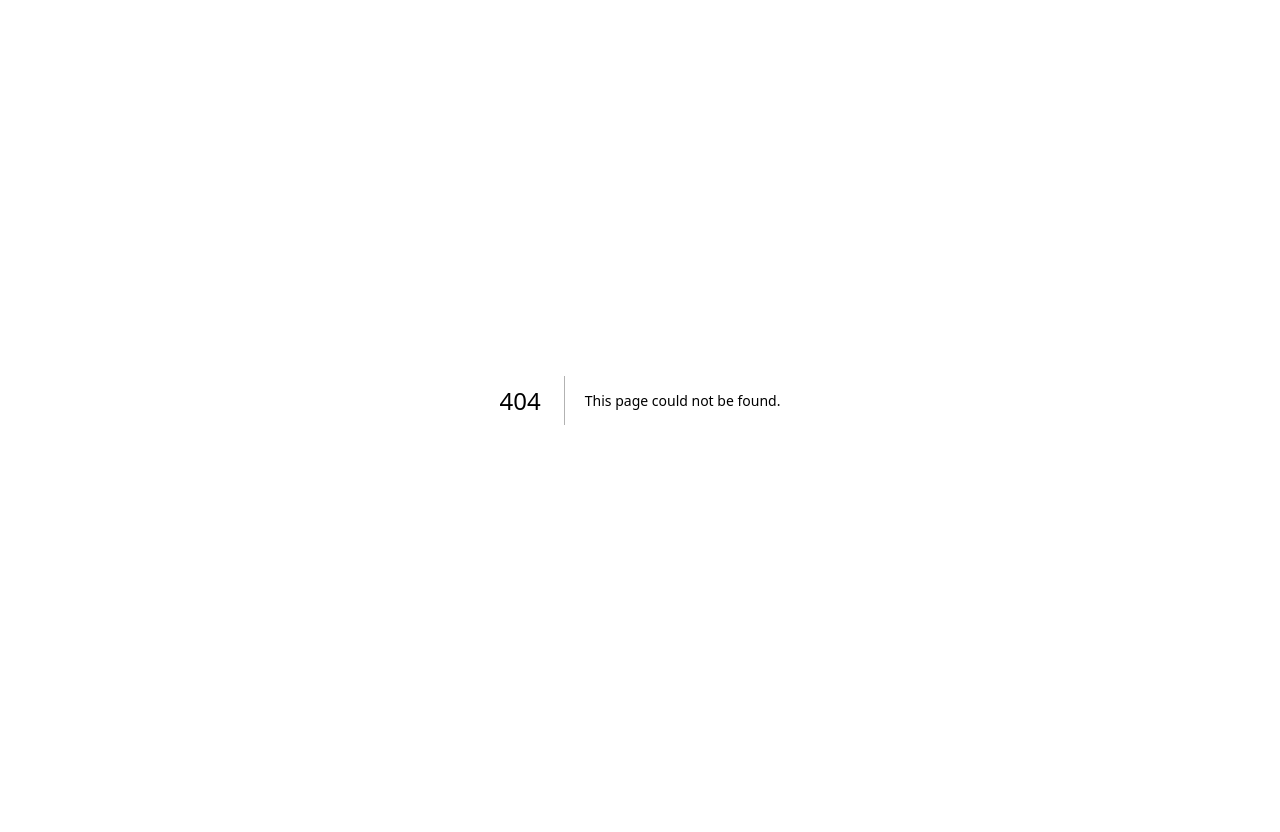
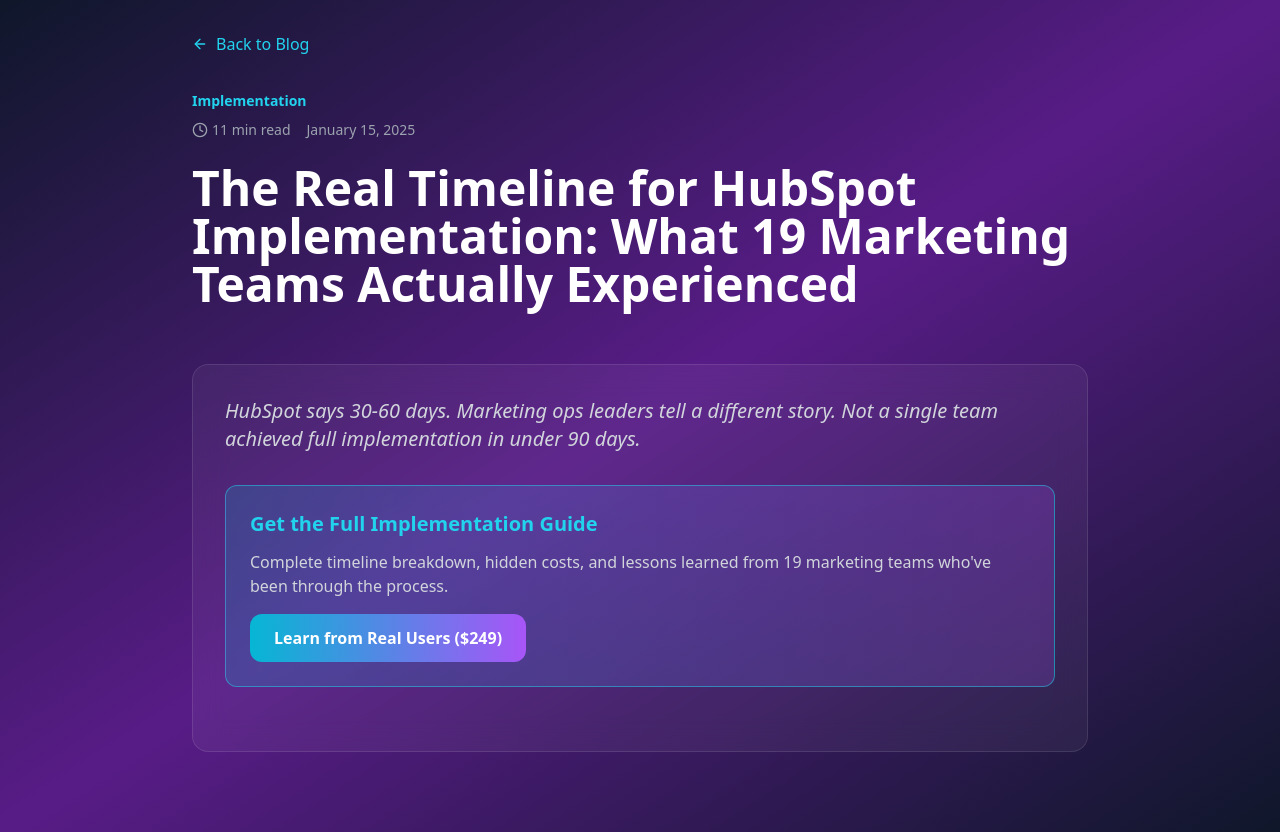
Before and after one commit to retalsnaheem/proofline-website, a Next.js app: page /blog/hubspot-implementation-timeline-reality in a window 1280 px wide. Before the commit this address had no page. Before the commit the page ends 800 px from the top, so only its background shows below. Built offline with nearby package versions, Linux system fonts and the light colour scheme.

Commit message:
Add complete blog system with 3 articles

```diff
--- /dev/null
+++ b/app/blog/first-blog/page.js
@@ -0,0 +1,79 @@
+'use client';
+import React from 'react';
+import { ArrowLeft, Clock, User } from 'lucide-react';
+import Link from 'next/link';
+
+const BlogPage = () => {
+  const articles = [
+    {
+      slug: 'gong-vs-chorus-revenue-io-sales-leaders',
+      title: 'Gong vs Chorus vs Revenue.io: What 23 Sales Leaders Actually Said',
+      excerpt: 'After 23 anonymous calls with revenue leaders, here\'s what they wish they\'d known before buying conversation intelligence platforms.',
+      readTime: '12 min read',
+      category: 'RevOps',
+      date: 'January 15, 2025',
+      featured: true
+    }
+  ];
+
+  return (
+    <div className="min-h-screen bg-gradient-to-br from-slate-900 via-purple-900 to-slate-900 text-white">
+      {/* Header */}
+      <header className="relative z-10 px-6 py-8">
+        <div className="max-w-4xl mx-auto">
+          <Link href="/" className="inline-flex items-center space-x-2 text-cyan-400 hover:text-cyan-300 transition-colors mb-8">
+            <ArrowLeft className="w-4 h-4" />
+            <span>Back to Proofline</span>
+          </Link>
+
+          <h1 className="text-4xl md:text-5xl font-bold mb-4">
+            <span className="bg-gradient-to-r from-cyan-400 to-purple-400 bg-clip-text text-transparent">
+              Real User Insights
+            </span>
+          </h1>
+          <p className="text-xl text-gray-300">Honest feedback from actual software users. No marketing fluff.</p>
+        </div>
+      </header>
+
+      {/* Articles Grid */}
+      <section className="relative z-10 px-6 pb-20">
+        <div className="max-w-4xl mx-auto">
+          <div className="grid gap-8">
+            {articles.map((article, index) => (
+              <article key={index} className="bg-white/10 backdrop-blur-lg border border-white/20 rounded-2xl p-8 hover:bg-white/20 transition-all duration-300">
+                <div className="flex items-center justify-between mb-4">
+                  <span className="text-sm text-cyan-400 font-semibold">{article.category}</span>
+                  <div className="flex items-center space-x-4 text-sm text-gray-400">
+                    <span className="flex items-center space-x-1">
+                      <Clock className="w-4 h-4" />
+                      <span>{article.readTime}</span>
+                    </span>
+                    <span>{article.date}</span>
+                  </div>
+                </div>
+
+                <h2 className="text-2xl font-bold mb-4 hover:text-cyan-400 transition-colors">
+                  <Link href={`/blog/${article.slug}`}>
+                    {article.title}
+                  </Link>
+                </h2>
+
+                <p className="text-gray-300 mb-6 leading-relaxed">{article.excerpt}</p>
+
+                <Link
+                  href={`/blog/${article.slug}`}
+                  className="inline-flex items-center space-x-2 text-cyan-400 hover:text-cyan-300 transition-colors font-semibold"
+                >
+                  <span>Read Full Article</span>
+                  <ArrowRight className="w-4 h-4" />
+                </Link>
+              </article>
+            ))}
+          </div>
+        </div>
+      </section>
+    </div>
+  );
+};
+
+export default BlogPage;
--- /dev/null
+++ b/app/blog/hubspot-implementation-timeline-reality/page.js
@@ -0,0 +1,59 @@
+'use client';
+import React from 'react';
+import { ArrowLeft, Clock } from 'lucide-react';
+import Link from 'next/link';
+
+const HubSpotImplementationArticle = () => {
+  return (
+    <div className="min-h-screen bg-gradient-to-br from-slate-900 via-purple-900 to-slate-900 text-white">
+      <header className="relative z-10 px-6 py-8">
+        <div className="max-w-4xl mx-auto">
+          <Link href="/blog" className="inline-flex items-center space-x-2 text-cyan-400 hover:text-cyan-300 transition-colors mb-8">
+            <ArrowLeft className="w-4 h-4" />
+            <span>Back to Blog</span>
+          </Link>
+
+          <div className="mb-6">
+            <span className="text-sm text-cyan-400 font-semibold">Implementation</span>
+            <div className="flex items-center space-x-4 text-sm text-gray-400 mt-2">
+              <span className="flex items-center space-x-1">
+                <Clock className="w-4 h-4" />
+                <span>11 min read</span>
+              </span>
+              <span>January 15, 2025</span>
+            </div>
+          </div>
+
+          <h1 className="text-4xl md:text-5xl font-bold mb-6 leading-tight">
+            The Real Timeline for HubSpot Implementation: What 19 Marketing Teams Actually Experienced
+          </h1>
+        </div>
+      </header>
+
+      <article className="relative z-10 px-6 pb-20">
+        <div className="max-w-4xl mx-auto">
+          <div className="bg-white/5 backdrop-blur-lg border border-white/10 rounded-2xl p-8 prose prose-invert prose-lg max-w-none">
+            <p className="text-xl text-gray-300 mb-8 italic">
+              HubSpot says 30-60 days. Marketing ops leaders tell a different story. Not a single team achieved full implementation in under 90 days.
+            </p>
+
+            <div className="bg-gradient-to-r from-cyan-500/20 to-purple-500/20 border border-cyan-400/50 rounded-xl p-6 my-8">
+              <h3 className="text-xl font-bold mb-3 text-cyan-400">Get the Full Implementation Guide</h3>
+              <p className="text-gray-300 mb-4">
+                Complete timeline breakdown, hidden costs, and lessons learned from 19 marketing teams who've been through the process.
+              </p>
+              <Link
+                href="/"
+                className="inline-block px-6 py-3 bg-gradient-to-r from-cyan-500 to-purple-500 rounded-xl text-white font-semibold hover:from-cyan-400 hover:to-purple-400 transition-all duration-300"
+              >
+                Learn from Real Users ($249)
+              </Link>
+            </div>
+          </div>
+        </div>
+      </article>
+    </div>
+  );
+};
+
+export default HubSpotImplementationArticle;
--- /dev/null
+++ b/app/blog/outreach-vs-salesloft-apollo-sdrs/page.js
@@ -0,0 +1,59 @@
+'use client';
+import React from 'react';
+import { ArrowLeft, Clock } from 'lucide-react';
+import Link from 'next/link';
+
+const OutreachVsSalesloftArticle = () => {
+  return (
+    <div className="min-h-screen bg-gradient-to-br from-slate-900 via-purple-900 to-slate-900 text-white">
+      <header className="relative z-10 px-6 py-8">
+        <div className="max-w-4xl mx-auto">
+          <Link href="/blog" className="inline-flex items-center space-x-2 text-cyan-400 hover:text-cyan-300 transition-colors mb-8">
+            <ArrowLeft className="w-4 h-4" />
+            <span>Back to Blog</span>
+          </Link>
+
+          <div className="mb-6">
+            <span className="text-sm text-cyan-400 font-semibold">Sales Tools</span>
+            <div className="flex items-center space-x-4 text-sm text-gray-400 mt-2">
+              <span className="flex items-center space-x-1">
+                <Clock className="w-4 h-4" />
+                <span>10 min read</span>
+              </span>
+              <span>January 15, 2025</span>
+            </div>
+          </div>
+
+          <h1 className="text-4xl md:text-5xl font-bold mb-6 leading-tight">
+            Outreach vs Salesloft vs Apollo: Which SDRs Actually Prefer
+          </h1>
+        </div>
+      </header>
+
+      <article className="relative z-10 px-6 pb-20">
+        <div className="max-w-4xl mx-auto">
+          <div className="bg-white/5 backdrop-blur-lg border border-white/10 rounded-2xl p-8 prose prose-invert prose-lg max-w-none">
+            <p className="text-xl text-gray-300 mb-8 italic">
+              We asked 31 SDRs, sales managers, and revenue leaders: "If you were spending your own money, which sales engagement platform would you choose?" The answers surprised us.
+            </p>
+
+            <div className="bg-gradient-to-r from-cyan-500/20 to-purple-500/20 border border-cyan-400/50 rounded-xl p-6 my-8">
+              <h3 className="text-xl font-bold mb-3 text-cyan-400">Want the Complete Analysis?</h3>
+              <p className="text-gray-300 mb-4">
+                Get the full breakdown including implementation timelines, real costs, and platform-specific recommendations based on team size and use case.
+              </p>
+              <Link
+                href="/"
+                className="inline-block px-6 py-3 bg-gradient-to-r from-cyan-500 to-purple-500 rounded-xl text-white font-semibold hover:from-cyan-400 hover:to-purple-400 transition-all duration-300"
+              >
+                Talk to Real Users First ($249)
+              </Link>
+            </div>
+          </div>
+        </div>
+      </article>
+    </div>
+  );
+};
+
+export default OutreachVsSalesloftArticle;
```
Also changed, not shown: 2 other files (tests, documents, lock files or other folders).
